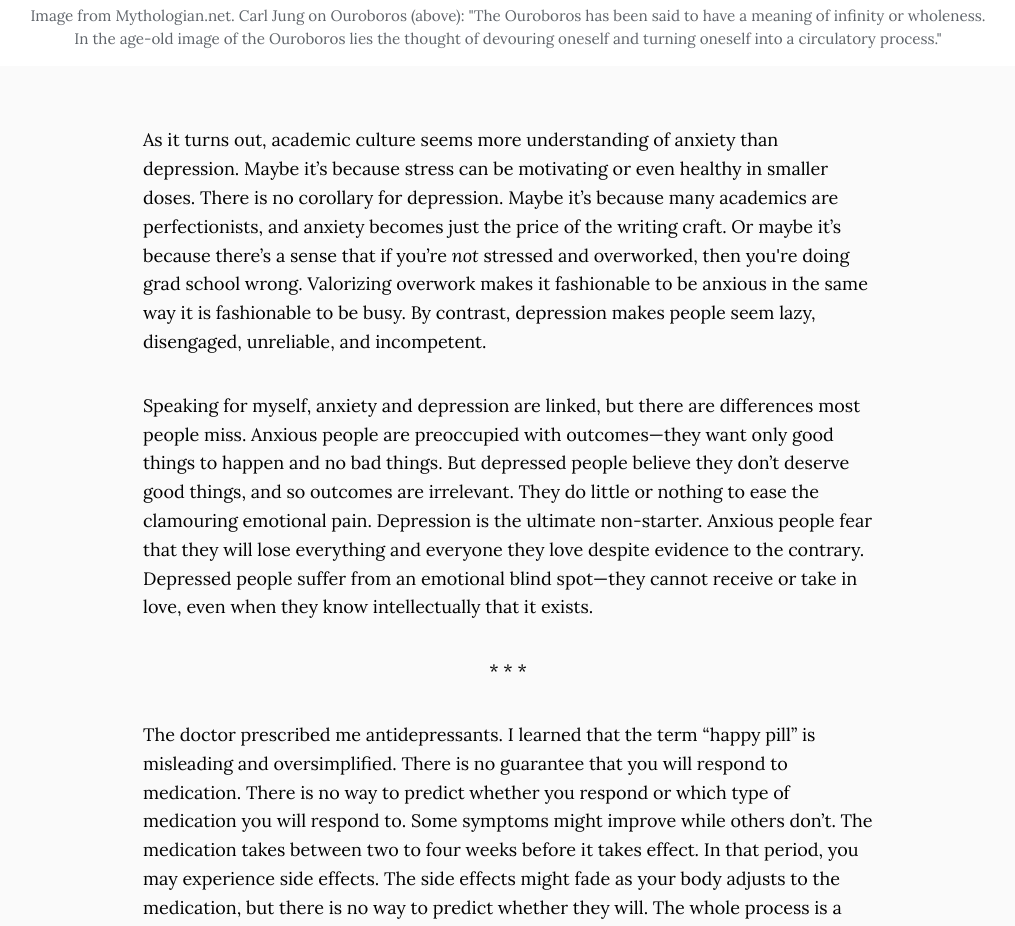
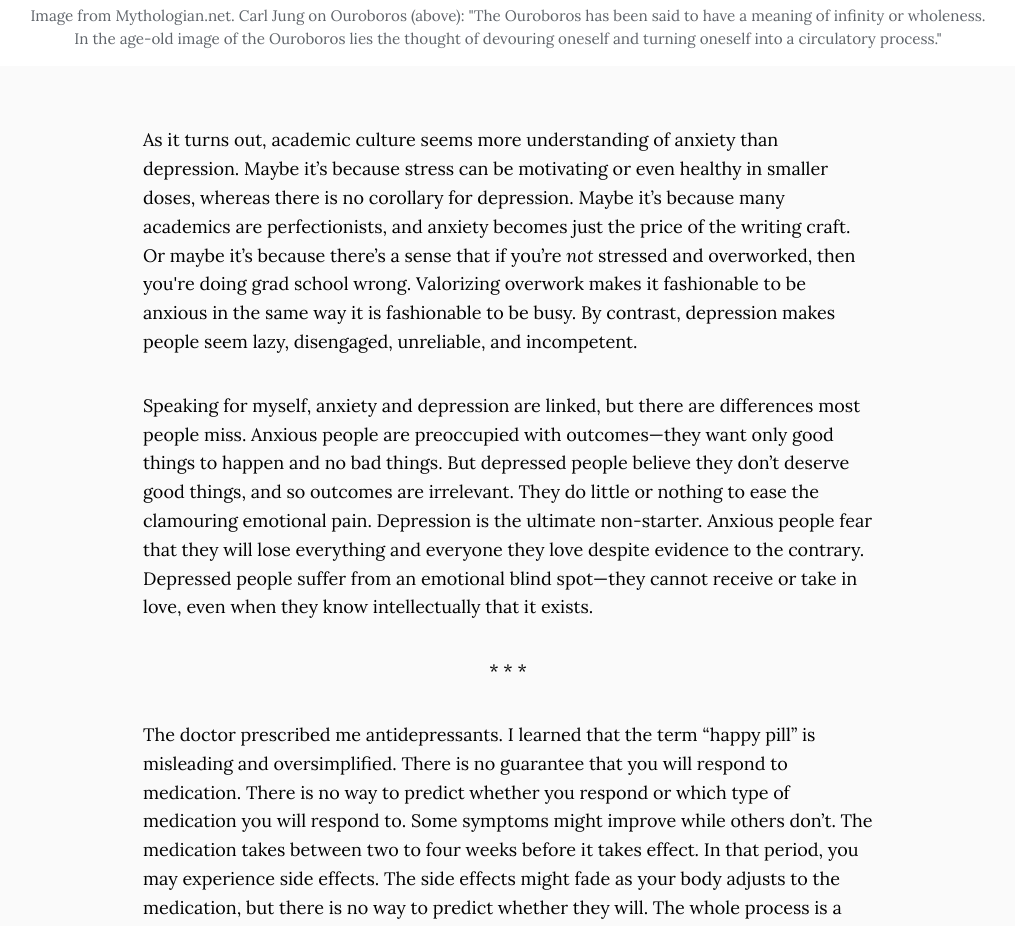
Before and after one commit to eltiffster/homepage, a plain HTML site: page splinter.html in a window 1280 px wide. Shown: the part 3589-4515 px from the top of the page, without its empty margins (132-1147 px from the left). Drawn offline with nearby package versions, Linux system fonts and the light colour scheme; some packages are replaced by stand-ins of ours.

Commit message:
Update splinter.html

```diff
--- a/splinter.html
+++ b/splinter.html
@@ -102,7 +102,7 @@
       <div class="container">
         <div class="row">
           <div class="col-lg-8 mx-auto">
-			<p>As it turns out, academic culture seems more understanding of anxiety than depression. Maybe it’s because stress can be motivating or even healthy in smaller doses. There is no corollary for depression. Maybe it’s because many academics are perfectionists, and anxiety becomes just the price of the writing craft. Or maybe it’s because there’s a sense that if you’re <em>not</em> stressed and overworked, then you're doing grad school wrong. Valorizing overwork makes it fashionable to be anxious in the same way it is fashionable to be busy. By contrast, depression makes people seem lazy, disengaged, unreliable, and incompetent.</p>
+			<p>As it turns out, academic culture seems more understanding of anxiety than depression. Maybe it’s because stress can be motivating or even healthy in smaller doses, whereas there is no corollary for depression. Maybe it’s because many academics are perfectionists, and anxiety becomes just the price of the writing craft. Or maybe it’s because there’s a sense that if you’re <em>not</em> stressed and overworked, then you're doing grad school wrong. Valorizing overwork makes it fashionable to be anxious in the same way it is fashionable to be busy. By contrast, depression makes people seem lazy, disengaged, unreliable, and incompetent.</p>
 			<p>Speaking for myself, anxiety and depression are linked, but there are differences most people miss. Anxious people are preoccupied with outcomes—they want only good things to happen and no bad things. But depressed people believe they don’t deserve good things, and so outcomes are irrelevant. They do little or nothing to ease the clamouring emotional pain. Depression is the ultimate non-starter. Anxious people fear that they will lose everything and everyone they love despite evidence to the contrary. Depressed people suffer from an emotional blind spot—they cannot receive or take in love, even when they know intellectually that it exists.</p>
 
 		<p class="text-center">* * *</p>
```
